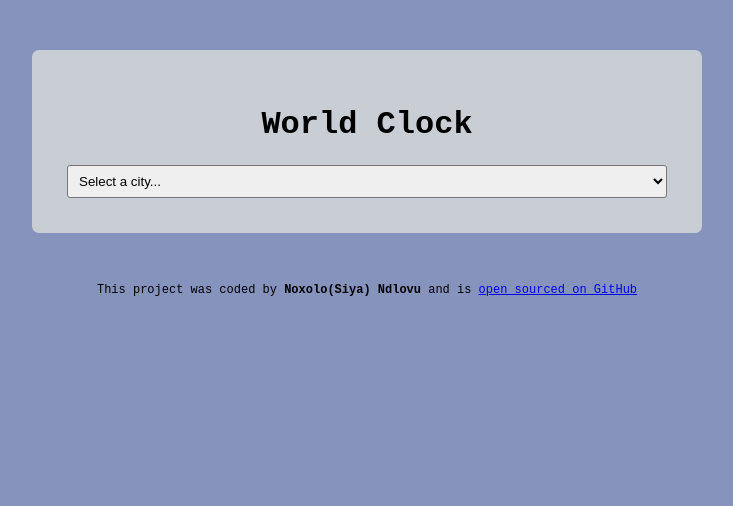
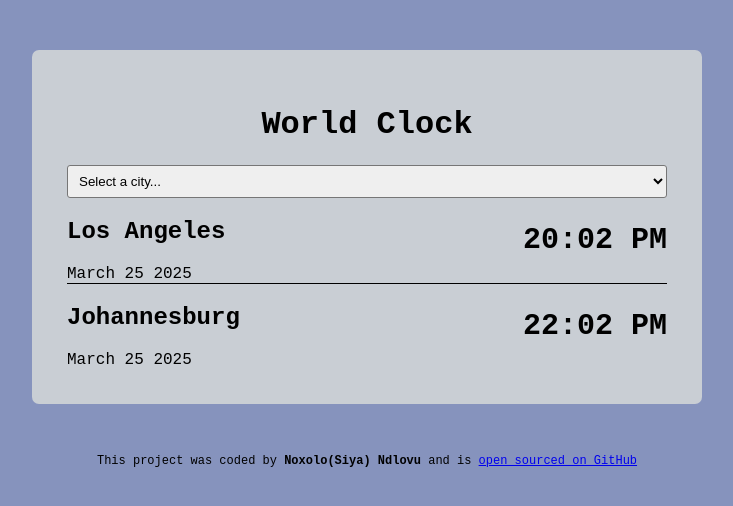
Before and after one commit to SiiyaN/my-world-clock, a plain HTML site: page index.html in a window 1280 px wide. Shown: the whole page, without its empty margins (273-1006 px from the left). Drawn offline with nearby package versions, Linux system fonts and the light colour scheme; a script that the page names is missing.

```diff
--- a/index.html
+++ b/index.html
@@ -20,7 +20,21 @@
         <option value="Africa/Cairo">Cairo</option>
       </select>
 
-      <div id="cities"></div>
+      <div class="city" id="los-angeles">
+        <div>
+          <h2>Los Angeles</h2>
+          <div class="date">March 25 2025</div>
+        </div>
+        <div class="time">20:02 PM</div>
+      </div>
+
+      <div class="city" id="johannesburg">
+        <div>
+          <h2>Johannesburg</h2>
+          <div class="date">March 25 2025</div>
+        </div>
+        <div class="time">22:02 PM</div>
+      </div>
     </div>
     <footer>
       This project was coded by <strong>Noxolo(Siya) Ndlovu</strong> and is
```
